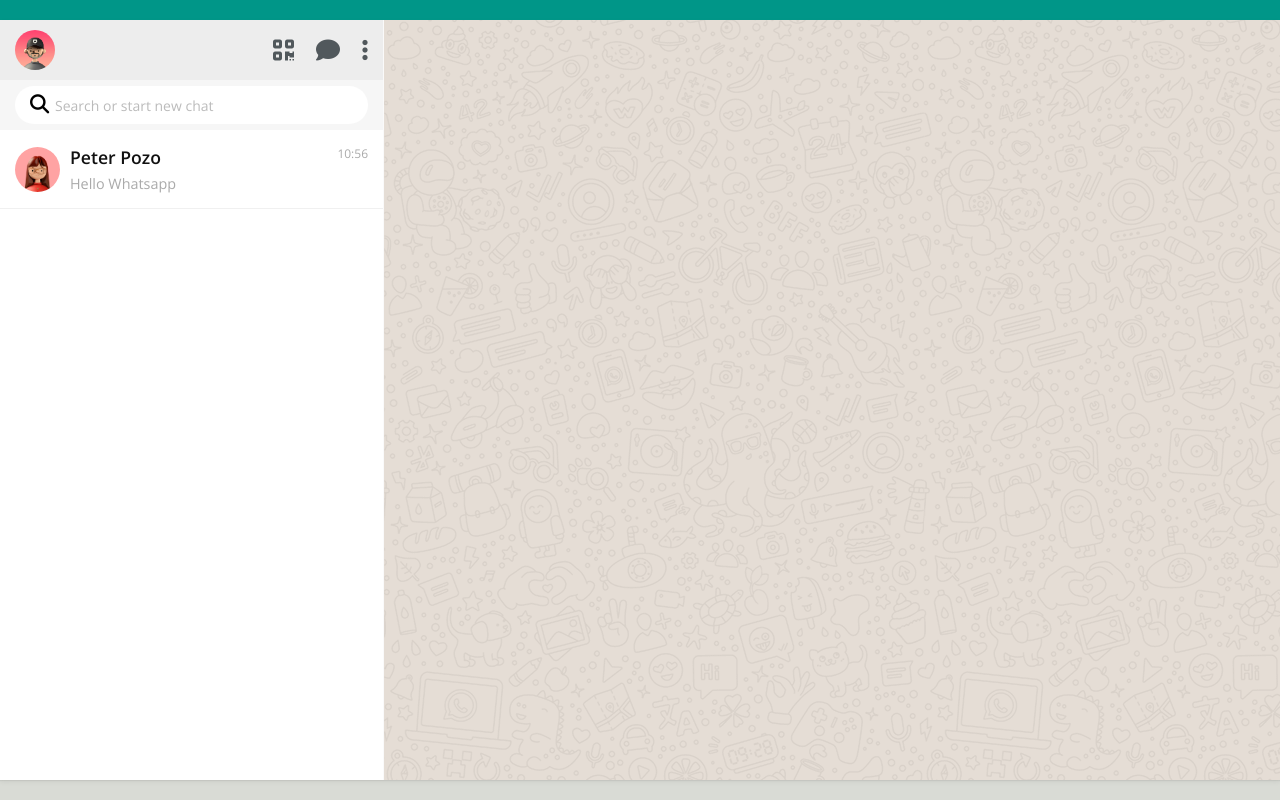
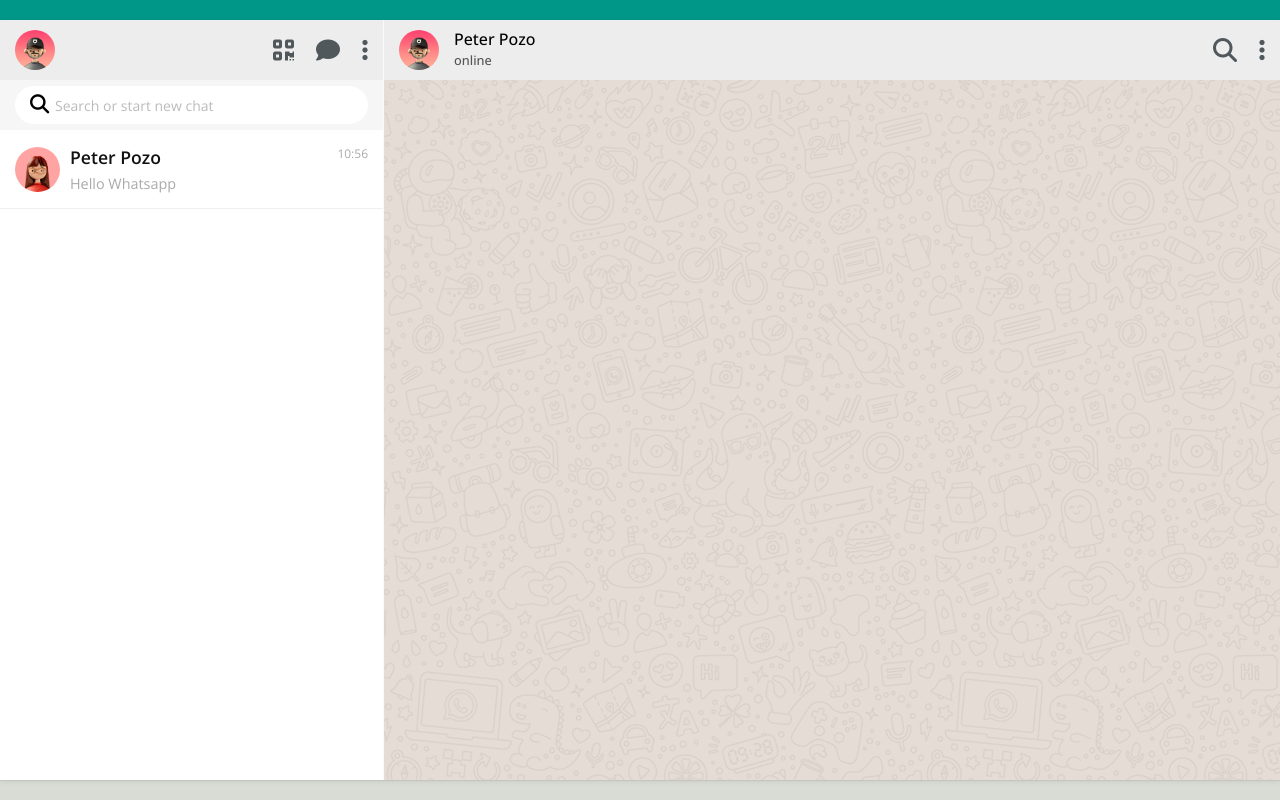
Before and after one commit to peterpozo/vue-boolzapp, a plain HTML site: page index.html in a window 1280 px wide. Drawn offline with nearby package versions, Linux system fonts and the light colour scheme.

Commit message:
header rightside css

```diff
--- a/css/style.css
+++ b/css/style.css
@@ -200,3 +200,21 @@ body {
   overflow: hidden;
   text-overflow: ellipsis;
 }
+
+.imgText {
+  position: relative;
+  display: flex;
+  justify-content: center;
+  align-items: center;
+}
+
+.imgText h4 {
+  font-weight: 500;
+  line-height: 1.2em;
+  margin-left: 15px;
+}
+
+.imgText h4 span {
+  font-size: 0.8em;
+  color: #555;
+}
--- a/index.html
+++ b/index.html
@@ -61,7 +61,20 @@
         </div>
       </div>
 
-      <div class="rightside"></div>
+      <div class="rightside">
+        <div class="header">
+          <div class="imgText">
+            <div class="user-img">
+              <img src="img/avatar.avif" class="cover" />
+            </div>
+            <h4>Peter Pozo <br /><span>online</span></h4>
+          </div>
+          <ul class="nav-icons">
+            <li><i class="fa-solid fa-magnifying-glass"></i></li>
+            <li><i class="fa-solid fa-ellipsis-vertical"></i></li>
+          </ul>
+        </div>
+      </div>
     </div>
   </body>
 </html>
```
